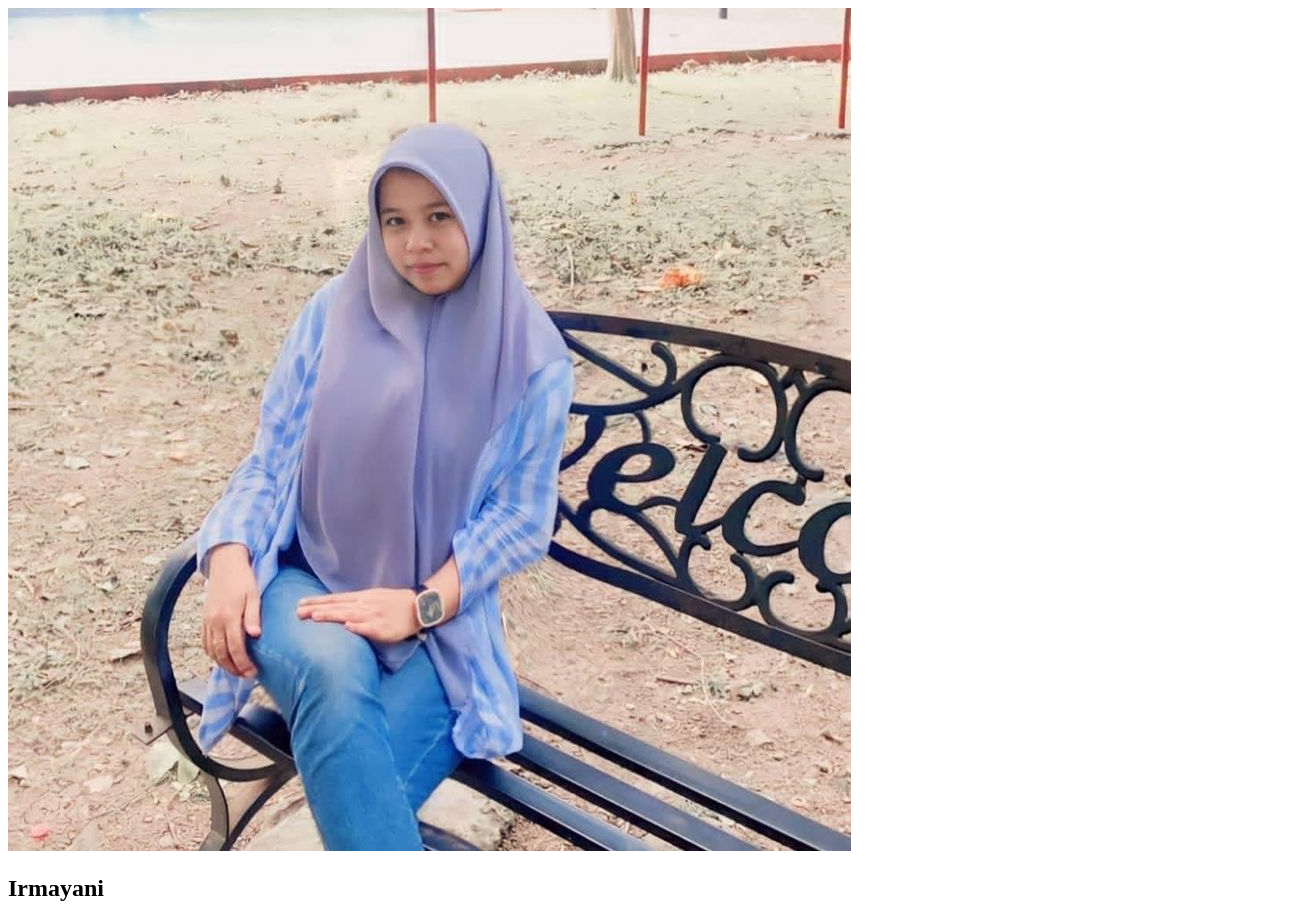
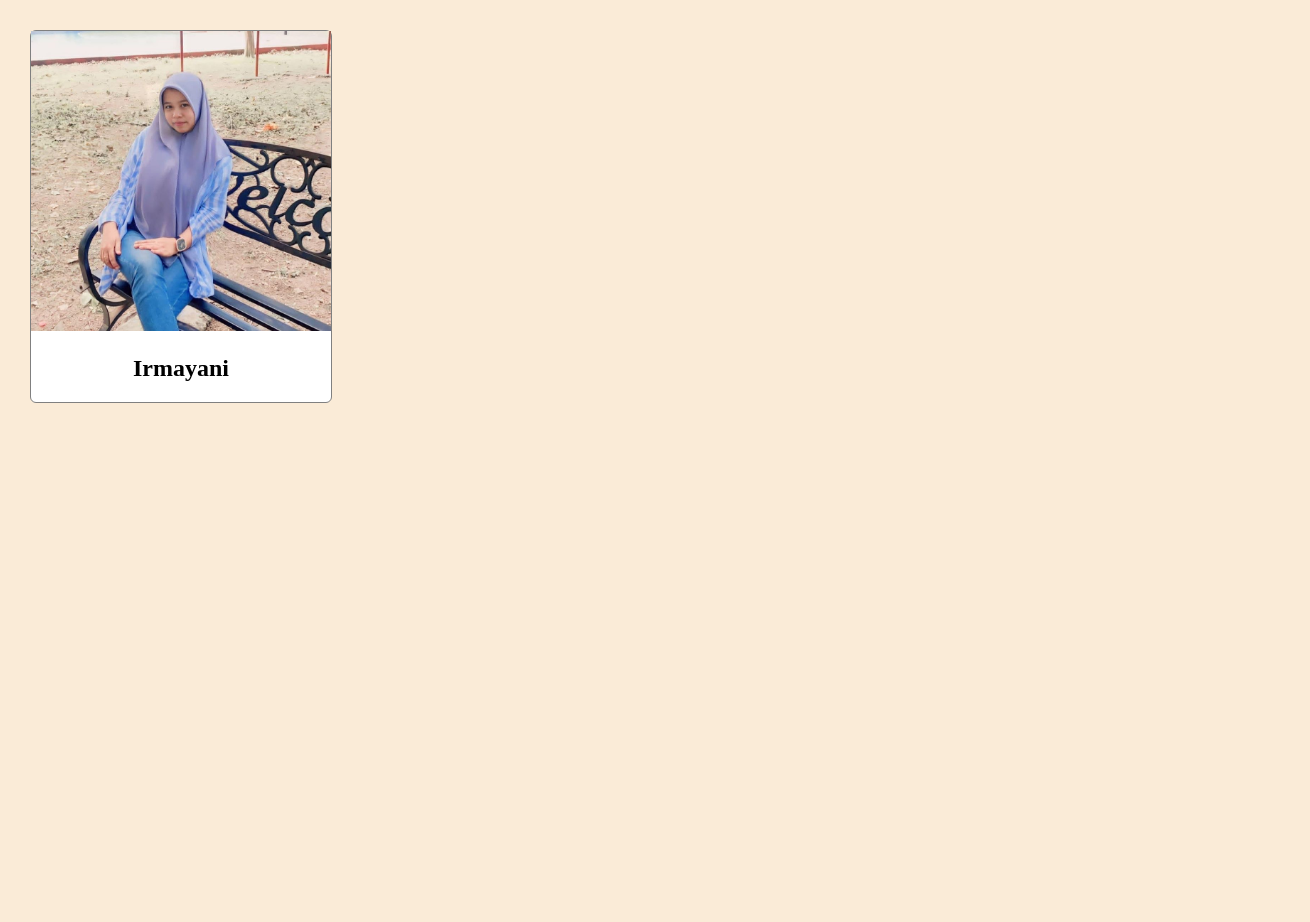
Before and after one commit to Ayy4/tugas_3kakas_irmayani, a plain HTML site: page index.html in a window 1280 px wide. Shown: the whole page, 1310 px wide, since content can reach past the window. After the commit the page ends 800 px from the top, so only its background shows below. Drawn offline with Linux system fonts and the light colour scheme.

Commit message:
“added initial style.css to style the profile”

```diff
--- a/index.html
+++ b/index.html
@@ -4,6 +4,7 @@
     <meta charset="UTF-8">
     <meta name="viewport" content="width=device-width, initial-scale=1.0">
     <title>Document</title>
+    <link rel="stylesheet" href="style.css">
 </head>
 <body>
     <div id="profile-container">
--- /dev/null
+++ b/style.css
@@ -0,0 +1,22 @@
+body{
+    height: 100%;
+    width: 100%;
+    margin: 30px;
+    background-color: antiquewhite;
+}
+
+#profile-container{
+    max-width: 300px;
+    background-color: white;
+    border: 1px solid gray;
+    border-radius: 6px;
+}
+
+#profile-image{
+    width: 100%;
+    height: auto;
+}
+
+#profile-name{
+    text-align: center;
+}
```
